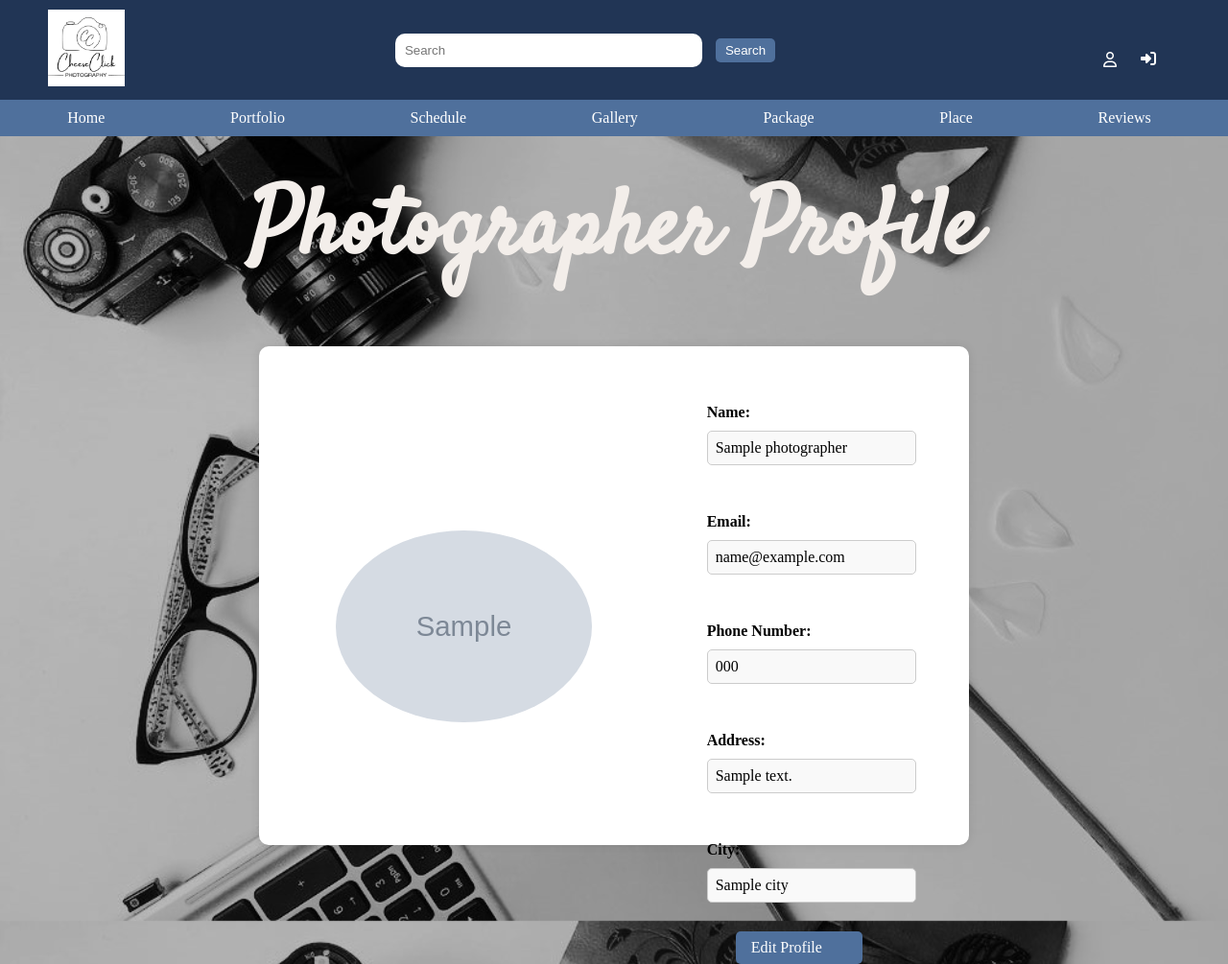
After one commit to janeclarette/photodb, a PHP site: the page made by photographer/phprofile.php in a window 1280 px wide. The commit adds this page. Shown: the whole page at 96% size. Run offline with PHP 8.4, Linux system fonts and the light colour scheme; the visitor is signed in with stand-in values (Sample User, id 1); tables that the repository leaves empty or names only in its code hold one stand-in row (values such as "Sample post"); grey boxes marked "Sample" are stand-in pictures.

Commit message:
photographer profile

```diff
--- a/photographer/phdashboard.php
+++ b/photographer/phdashboard.php
@@ -1,6 +1,8 @@
 <?php
 // Include necessary files and establish a database connection
 include("../include/config.php"); // Include your database connection
+
+
 ?>
     <title>Photographer Page</title>
     <link rel="preconnect" href="https://fonts.googleapis.com">
@@ -23,7 +25,7 @@ include("../include/config.php"); // Include your database connection
         <div class="profile">
     <!-- Profile (upper right corner) -->
     <div class="sign-in">
-                <a href="/photodb/photographer/profile.php"> <i class="fa-regular fa-user"></i></a>
+    <a href="phprofile.php?photographerID=?"><i class="fa-regular fa-user"></i></a>
     </div>
     <div class="message">
         <!-- Logout link -->
--- /dev/null
+++ b/photographer/phprofile.php
@@ -0,0 +1,214 @@
+<?php
+session_start();
+include("../include/config.php");
+
+// Check if the photographer ID is provided in the URL
+if (!isset($_SESSION['PhotographerID'])) {
+    // Redirect to login page if not logged in
+    header("Location: /photodb/photographer/login.php");
+    exit();
+}
+
+// Get the photographer ID from the session
+$photographerID = $_SESSION['PhotographerID'];
+
+// Fetch photographer information including city name by joining with cities table
+$sql = "SELECT p.Name, p.Phone_Number, p.Address, c.CityName AS City, p.Email, p.img_photographer
+        FROM photographers p
+        LEFT JOIN cities c ON p.CityID = c.CityID
+        WHERE p.PhotographerID = $photographerID";
+$result = $conn->query($sql);
+
+if ($result->num_rows > 0) {
+    // Output photographer profile
+    $row = $result->fetch_assoc();
+} else {
+    echo "No results found.";
+}
+?>
+
+<!DOCTYPE html>
+
+<html lang="en">
+<head>
+    <meta charset="UTF-8">
+    <meta name="viewport" content="width=device-width, initial-scale=1.0">
+
+    <title>General Page</title>
+    <link rel="preconnect" href="https://fonts.googleapis.com">
+    <link rel="stylesheet" href="../include/style.css">
+    <link rel="preconnect" href="https://fonts.gstatic.com" crossorigin>
+    <link href="https://fonts.googleapis.com/css2?family=Cinzel&family=Satisfy&display=swap" rel="stylesheet">
+    <link rel="stylesheet" href="https://cdnjs.cloudflare.com/ajax/libs/font-awesome/5.15.4/css/all.min.css">
+    <link rel="stylesheet" href="https://cdnjs.cloudflare.com/ajax/libs/font-awesome/6.4.2/css/all.min.css" integrity="sha512-z3gLpd7yknf1YoNbCzqRKc4qyor8gaKU1qmn+CShxbuBusANI9QpRohGBreCFkKxLhei6S9CQXFEbbKuqLg0DA==" crossorigin="anonymous" referrerpolicy="no-referrer">
+</head>
+<body>
+    <!-- Main header with navigation bar -->
+    <header class="navbar">
+        <div class="logo">
+            <!-- Logo (upper left corner) -->
+            <a href="#"><img src="../uploads/C.png" alt="Logo"></a>
+        </div>
+        <div class="search">
+            <!-- Search (center) -->
+            <input type="text" placeholder="Search">
+            <button type="submit">Search</button>
+        </div>
+        <div class="profile">
+            <i class="fa-regular fa-user"></i>
+            <div class="logout">
+                <!-- Logout link -->
+                <a href="/photodb/admin/logout.php"><i class="fas fa-sign-in-alt"></i></a>
+            </div>
+        </div>
+    </header>
+    <!-- Secondary navigation bar -->
+    <nav class="sub-navbar">
+        <ul>
+            <!-- Navigation links -->
+            <li><a href="#">Home</a></li>
+            <li><a href="work_create.php">Portfolio</a></li>
+            <li><a href="schedule.php">Schedule</a></li>
+            <li><a href="gallery.php">Gallery</a></li>
+            <li><a href="package.php">Package</a></li>
+            <li><a href="place.php">Place</a></li>
+            <li><a href="#">Reviews</a></li>
+        </ul>
+    </nav>
+
+    <h2>Photographer Profile</h2>
+
+    <div class="container">
+        <div class="profile">
+            <div class="profile-image">
+                <?php
+                if ($row['img_photographer']) {
+                    echo "<img src='{$row['img_photographer']}' alt='Profile Image'>";
+                } else {
+                    echo "<p>No image available</p>";
+                }
+                ?>
+            </div>
+            <div class="profile-details">
+                <div class="detail">
+                    <span class="label">Name:</span>
+                    <span class="value"><?php echo $row['Name']; ?></span>
+                </div>
+                <div class="detail">
+                    <span class="label">Email:</span>
+                    <span class="value"><?php echo $row['Email']; ?></span>
+                </div>
+                <div class="detail">
+                    <span class="label">Phone Number:</span>
+                    <span class="value"><?php echo $row['Phone_Number']; ?></span>
+                </div>
+                <div class="detail">
+                    <span class="label">Address:</span>
+                    <span class="value"><?php echo $row['Address']; ?></span>
+                </div>
+                <div class="detail">
+                    <span class="label">City:</span>
+                    <span class="value"><?php echo $row['City']; ?></span>
+                </div>
+                <a href="editprofile.php" class="edit-profile">Edit Profile</a>
+            </div>
+        </div>
+    </div>
+
+    <style>
+    h2 {
+        margin-top: 30px;
+        text-align: center;
+        color: #F3EEEA;
+        font-weight: bold;
+        font-size: 6rem;
+        font-family: 'Satisfy';
+    }
+
+    body {
+        background-image: url('../uploads/b.jpg');
+        background-size: cover;
+        background-attachment: fixed;
+        height: 100vh;
+        font-family: serif;
+    }
+
+    .container {
+        max-width: 700px;
+        margin: 50px auto;
+        margin-bottom: 30px;
+        height: 60vh; /* Allow height to adjust based on content */
+        background-color: #ffffff;
+        padding: 20px; /* Add padding for spacing */
+        border-radius: 10px; /* Add some border radius for a rounded look */
+        box-shadow: 0 0 10px rgba(0, 0, 0, 0.1); /* Add a subtle shadow for depth */
+    }
+
+    .profile {
+        display: flex;
+        flex-wrap: wrap; /* Allow flex items to wrap */
+        margin-left: 60px;
+        margin-top: 20px;
+    }
+
+    .profile-image {
+        margin-top: 100px;
+        margin-bottom: 200px;
+        height: 200px;
+        border-radius: 50%;
+        overflow: hidden;
+        margin-right: 20px;
+    }
+
+    .profile-image img {
+        width: 100%;
+        height: 100%;
+        object-fit: cover;
+    }
+
+    .profile-details {
+        flex: 1; /* Take remaining space */
+        display: flex;
+        flex-direction: column;
+        margin-left: 50px;
+    }
+
+    .profile-details .detail {
+        margin-bottom: 20px;
+        margin-top: 20px;
+        margin-left: 50px;
+        display: block;
+    }
+
+    .profile-details .label {
+        font-weight: bold;
+        display: block;
+        margin-bottom: 10px;
+    }
+
+    .profile-details .value {
+        padding: 8px;
+        border: 1px solid #ccc;
+        border-radius: 5px;
+        background-color: #f9f9f9;
+        width: 200px;
+        display: block;
+        margin-bottom: 10px;
+    }
+        .edit-profile {
+        padding: 8px 16px;
+        background-color: #4F709C;
+        color: #ffffff;
+        border-radius: 5px;
+        width:100px;
+        text-decoration: none;
+        margin-left: 80px;
+        }
+
+        .edit-profile:hover {
+            background-color: #375d83;
+        }
+
+    </style>
+</body>
+</html>
```
Also changed, not shown: photographer/profile.php (deleted).
